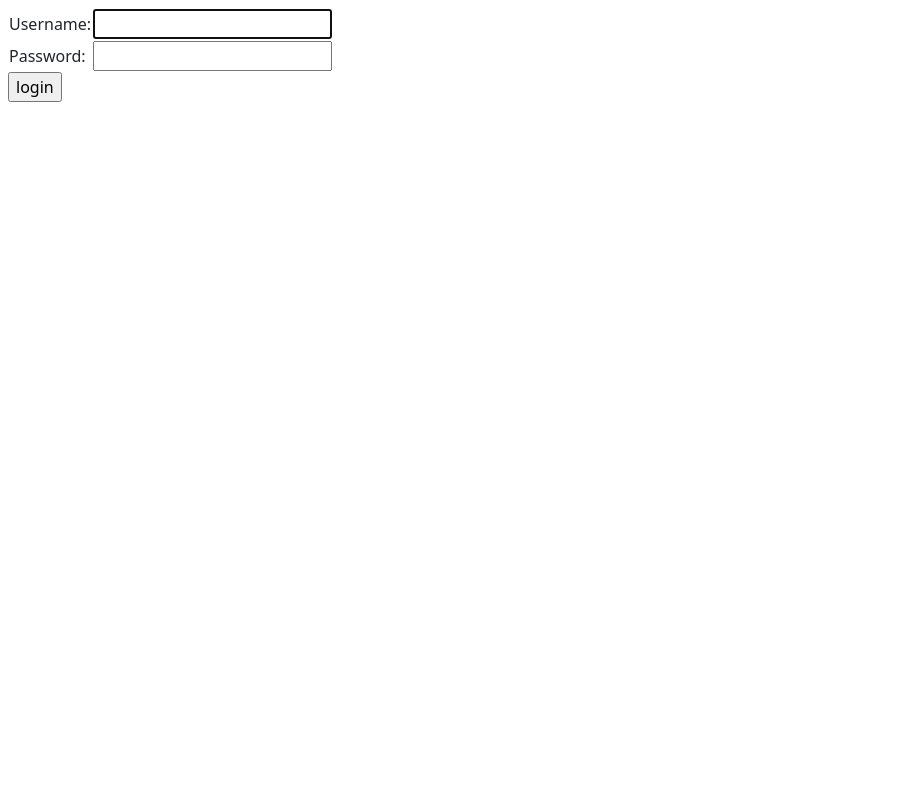
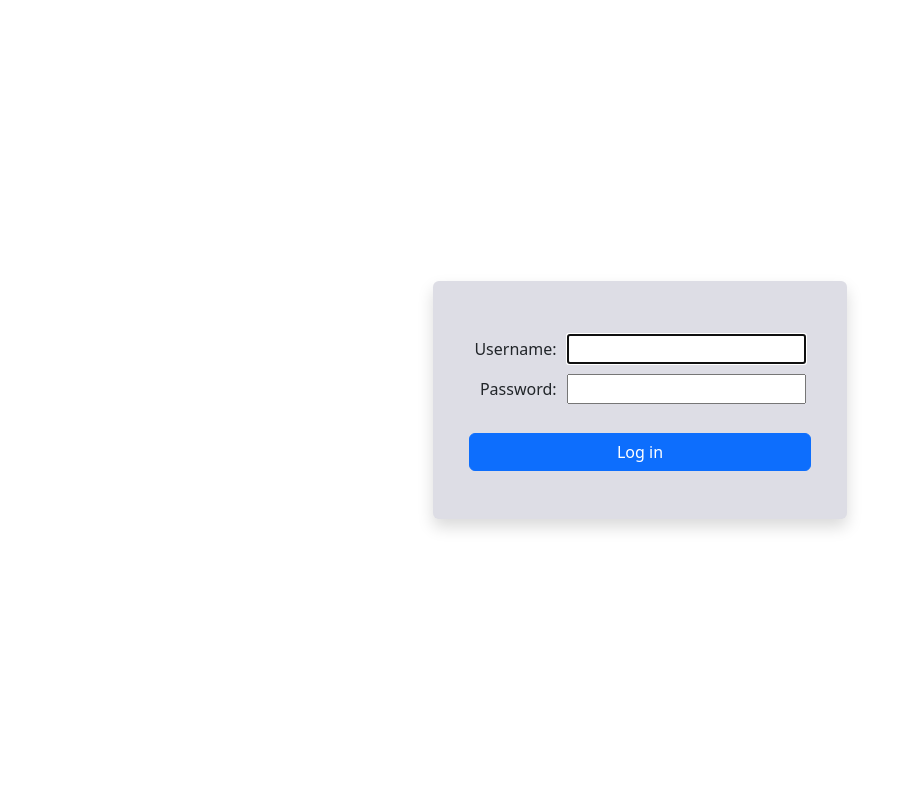
Before and after one commit to smkent/jobdb, a Django app: page /accounts/login/ in a window 1280 px wide. Shown: the whole page, without its empty margins (0-905 px from the left). Run offline with Django 5.2, Linux system fonts and the light colour scheme; parts of the project's set-up code (start-up, migrations or seed data) failed here and were passed over; some libraries are stand-ins or nearby versions.

Commit message:
Style login form

```diff
--- a/jobdb/main/templates/main/base.html
+++ b/jobdb/main/templates/main/base.html
@@ -14,6 +14,7 @@
     </head>
   {% endblock %}
 
+  {% block body %}
     <body>
       {% block header %}
         {% if user.is_authenticated %}
@@ -61,4 +62,5 @@
         {% endblock %}
       </div>
     </body>
+  {% endblock %}
 </html>
--- a/jobdb/templates/registration/login.html
+++ b/jobdb/templates/registration/login.html
@@ -1,33 +1,45 @@
 {% extends "main/base.html" %}
 
-{% block content %}
-
+{% block body %}
+  <body style="height: 100vh;">
+    <div
+      class="vstack gap-0 d-flex align-items-center justify-content-center"
+      style="height: 100%;">
+      <div class="text-danger">
         {% if form.errors %}
-    <p>Your username and password didn't match. Please try again.</p>
+          <p>Your username and password didn't match. Please try again.</p><br />
         {% endif %}
-
         {% if next %}
           {% if user.is_authenticated %}
             <p>Your account doesn't have access to this page. To proceed,
-        please login with an account that has access.</p>
+              please login with an account that has access.</p><br />
           {% endif %}
         {% endif %}
-
-  <form method="post" action="{% url 'login' %}">
+      </div>
+      <div class="p-5 rounded shadow" style="background-color: #dddde5;">
+        <form method="post" action="{% url 'login' %}" role="form">
+          <div class="row">
             {% csrf_token %}
-    <table>
+            <table cellpadding=5>
               <tr>
-        <td>{{ form.username.label_tag }}</td>
+                <td class="text-end">{{ form.username.label_tag }}</td>
                 <td>{{ form.username }}</td>
               </tr>
               <tr>
-        <td>{{ form.password.label_tag }}</td>
+                <td class="text-end">{{ form.password.label_tag }}</td>
                 <td>{{ form.password }}</td>
               </tr>
             </table>
-
-    <input type="submit" value="login">
+          </div>
+          <div class="row">
+            &nbsp;
+          </div>
+          <div class="row">
             <input type="hidden" name="next" value="{{ next }}">
+            <input type="submit" value="Log in" class="btn btn-primary btn-block">
+          </div>
         </form>
-
+      </div>
+    </div>
+  </body>
 {% endblock %}
```
Lines whose indentation alone changed are shown as unchanged.
